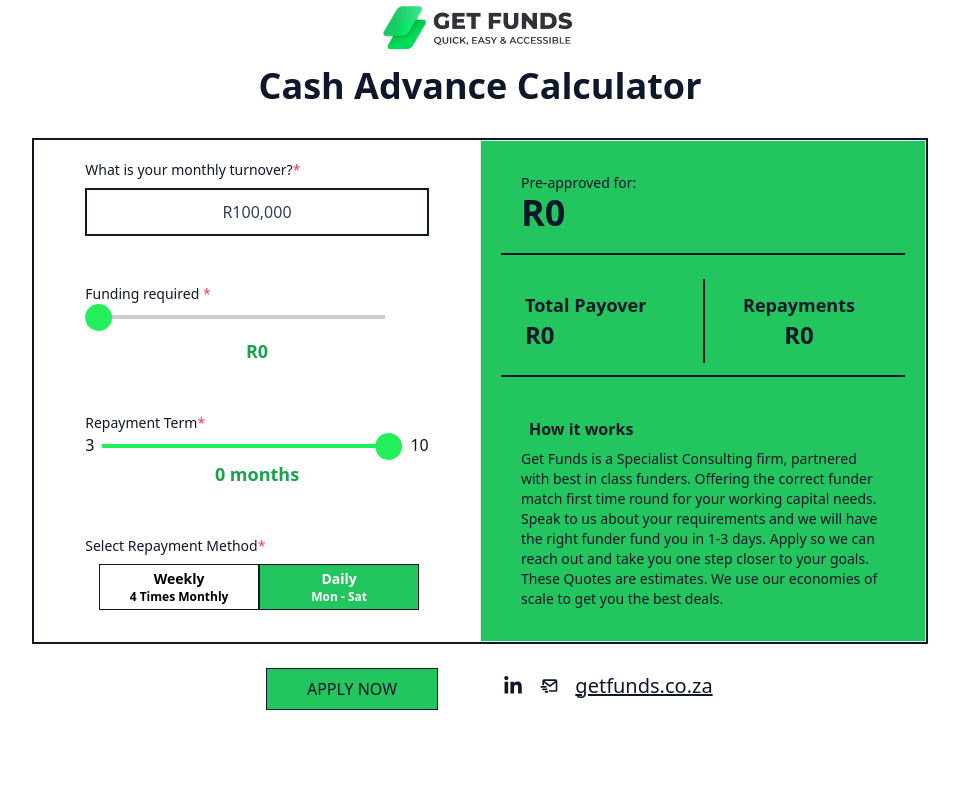
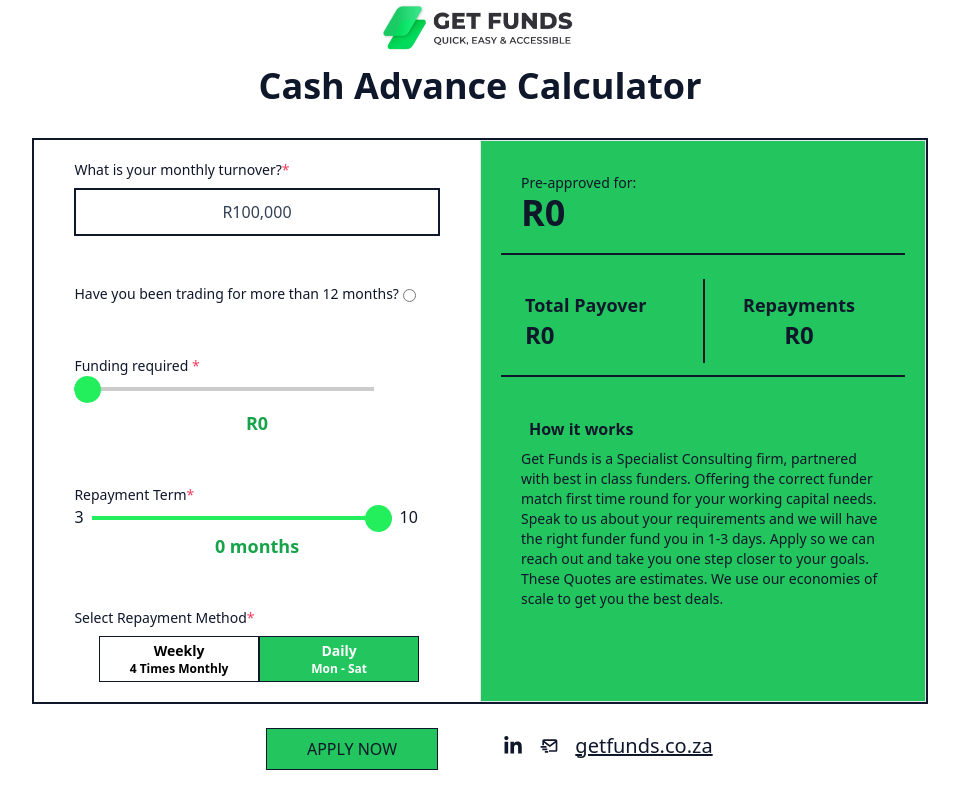
Before and after one commit to grahamusai/getfunds, a Next.js app: page / in a window 1280 px wide. Shown: the whole page, without its empty margins (160-1119 px from the left). Built offline with nearby package versions, Linux system fonts and the light colour scheme.

Commit message:
Added check box

```diff
--- a/src/app/application/page.tsx
+++ b/src/app/application/page.tsx
@@ -24,6 +24,7 @@
     if (businessname.trim() === '' || owner.trim() === '' || phone.trim() === ''
       || email.trim() === '' || amount.trim() === '') {
       alert('Please fill in all required fields');
+
       return;
     }
 
@@ -38,7 +39,7 @@
       <form onSubmit={async (e) => {
         e.preventDefault();
 
-        await submit({ businessname })
+        await submit({ businessname, owner, phone, email, amount })
         alert("Your email has been submitted successfully \n \n A funding specialist will be in touch with you shortly")
 
       }}>
--- a/src/app/page.tsx
+++ b/src/app/page.tsx
@@ -73,14 +73,14 @@
     }
   };
 
- let formattedMaxAmount = 0
-  if (isNaN(formattedMaxAmount)){
-    formattedMaxAmount = 0;
-  } else {
-    // @ts-ignore
-    formattedMaxAmount = maxAmount.toLocaleString("en-US");
-  }
-
+  const formattedMaxAmount: string = maxAmount.toLocaleString("en-US");
+  const displayMaxAmount = () => {
+    if (formattedMaxAmount < "30000") {
+      return " ";
+    } else {
+      return formattedMaxAmount;
+    }
+  };
 
   const [rangeValue, setRangeValue] = useState(50000);
   // @ts-ignore
@@ -154,6 +154,19 @@
                     />
                   </div>
 
+                  <div className="mb-12 flex flex-row">
+                    <div>
+                      <label className="block text-sm">
+                        Have you been trading for more than 12 months?<span className="text-rose-500">&nbsp;</span>
+                      </label>
+                    </div>
+                    <div>
+                      <label className="inline-flex items-center mr-6">
+                        <input type="radio" className=" text-indigo-600 bg-transparent" name="gender" value="male" />
+                      </label> <br />
+                    </div>
+                  </div>
+
                   <div className="mb-12">
                     <h1 className="text-sm">
                       Funding required <span className="text-rose-500">*</span>
@@ -163,8 +176,8 @@
                       min={30000}
                       max={maxAmount}
                       step="10000"
-                      //value={maxAmount}
-
+                      // value={rangeValue}
+                      // @ts-ignore
                       onKeyDown={handleKeyDown}
                       onFocus={handleFocus}
                       onTouchStart={handleFocus}
```
